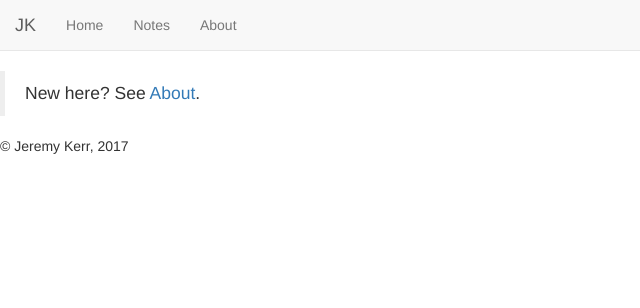
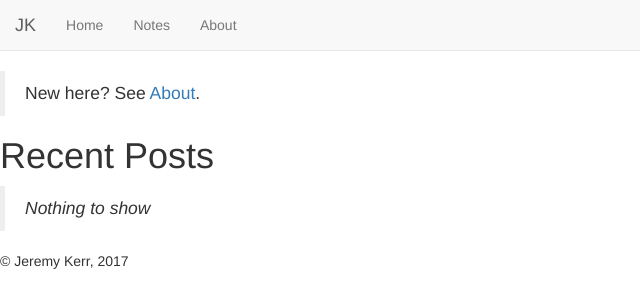
Before and after one commit to jeremykerr/jeremykerr, a plain HTML site: page index.html in a window 1280 px wide. Shown: the whole page, without its empty margins (0-640 px from the left). Drawn offline with Linux system fonts and the light colour scheme.

Commit message:
Slight update to index

```diff
--- a/index.html
+++ b/index.html
@@ -44,6 +44,12 @@
     <blockquote>
         <p>New here? See <a href="/pages/about.html">About</a>.</p>
     </blockquote>
+    <section id="recent-posts">
+        <h1>Recent Posts</h1>
+        <blockquote>
+            <p><em>Nothing to show</em></p>
+        </blockquote>
+    </section>
 
 
 &copy; Jeremy Kerr, 2017
```
Also changed, not shown: pages/notes.html (+1 -1 lines), 1 other file.
